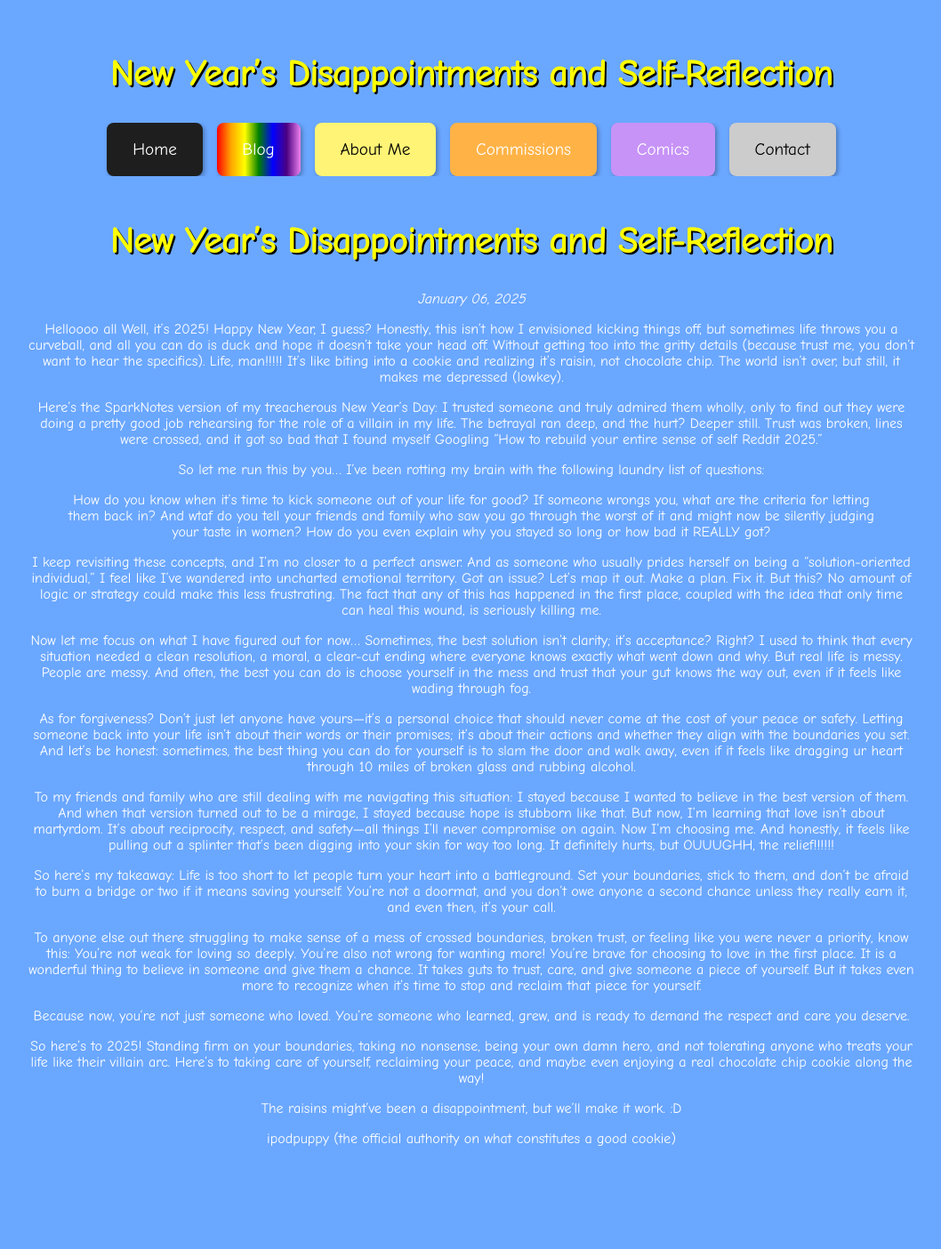
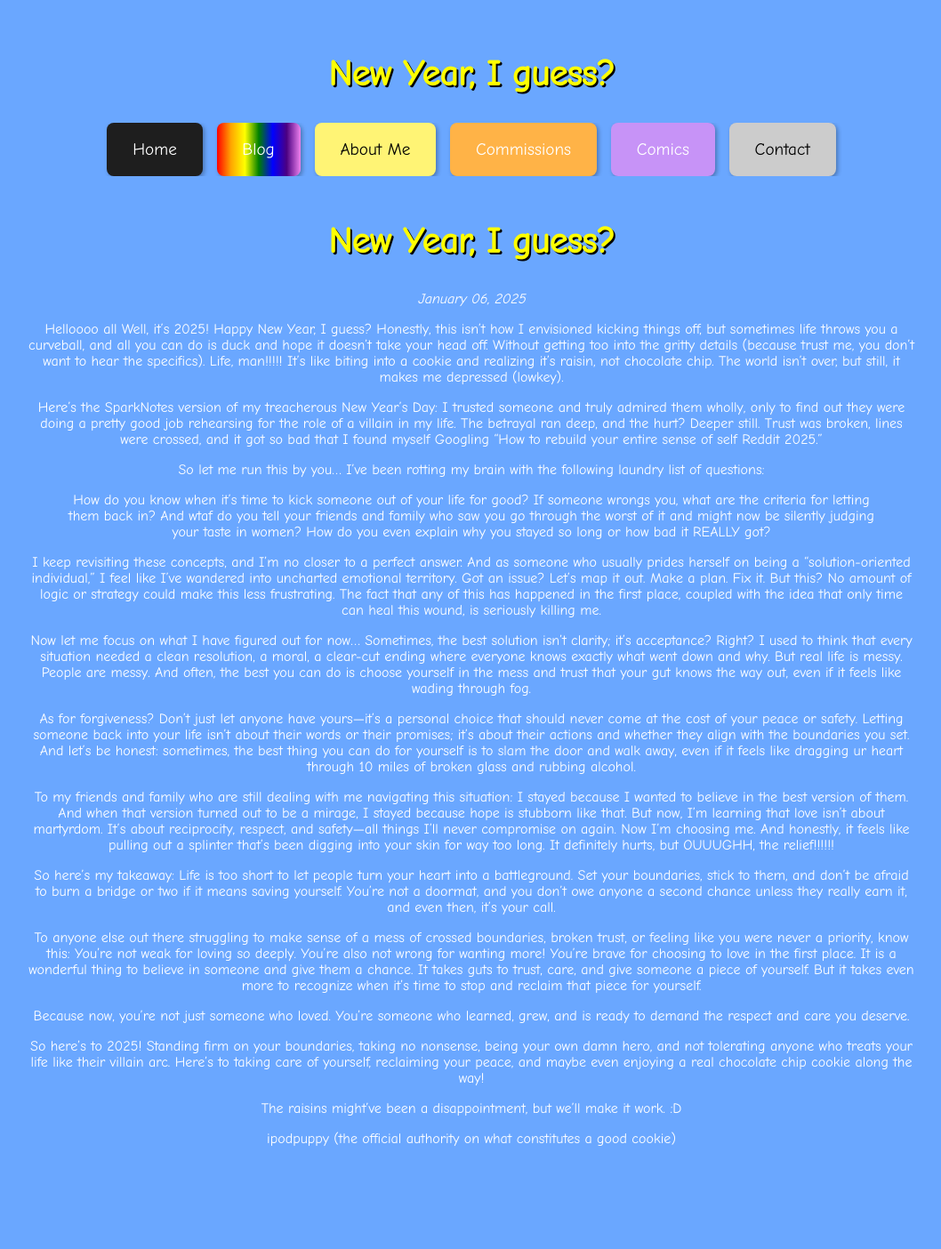
Before and after one commit to Chrissy-and-Chloe/ipodpuppywebsite, a Jekyll site: the page built from _posts/2025-01-06-happy-new-year-i-guess.md, in a window 1280 px wide. Shown: the whole page at 89% size, without its empty margins (110-1168 px from the left). Built offline with Jekyll 4.4.1, drawn with Linux system fonts in a browser that asks for light colours.

Commit message:
Update and rename 2025-01-06-new-years-disappointments.md to 2025-01-06-happy-new-year-i-guess.md

```diff
--- a/_posts/2025-01-06-new-years-disappointments.md
+++ b/_posts/2025-01-06-happy-new-year-i-guess.md
@@ -1,6 +1,6 @@
 ---
 layout: post
-title: "New Year’s Disappointments and Self-Reflection"
+title: "New Year, I guess?"
 date: 2025-01-06
 ---
 
```
